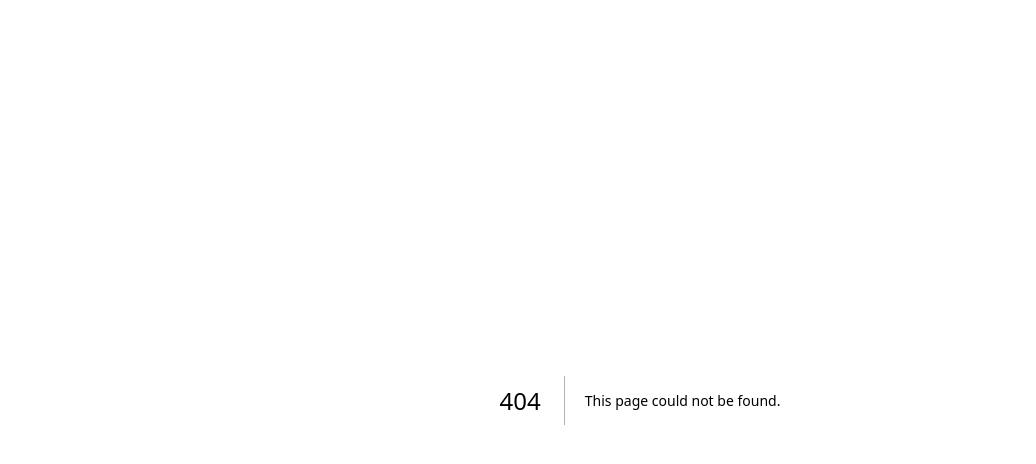
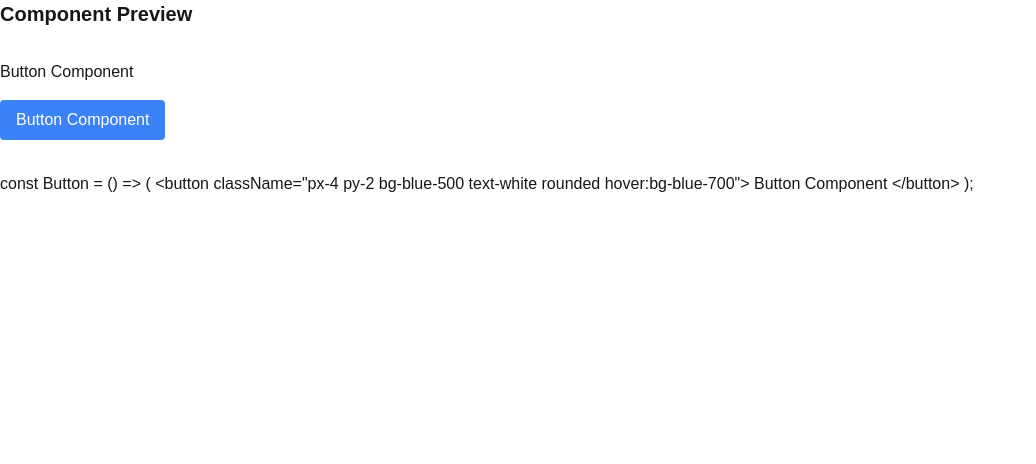
Before and after one commit to Collaborative-Open-Source-Projects/ready-frontend, a Next.js app: page /test in a window 1280 px wide. Before the commit this address had no page. Shown: the top 464 px of the page, without its empty margins (0-1036 px from the left). Built offline with nearby package versions, Linux system fonts and the light colour scheme.

Commit message:
create component page

```diff
--- /dev/null
+++ b/app/components/Button.jsx
@@ -0,0 +1,7 @@
+const Button = () => (
+    <button className="px-4 py-2 bg-blue-500 text-white rounded hover:bg-blue-700">
+      Button Component
+    </button>
+  );
+
+  export default Button;
--- /dev/null
+++ b/app/components/CodeSnippet.jsx
@@ -0,0 +1,7 @@
+const CodeSnippet = ({ code }) => (
+    <div>
+      {code}
+    </div>
+  );
+
+  export default CodeSnippet;
--- a/app/page.js
+++ b/app/page.js
@@ -5,7 +5,7 @@ export default function Home() {
   return (
     <div>
 
-        <Header />
+    <Header />
 
     <div className="grid grid-rows-[20px_1fr_20px] items-center justify-items-center min-h-screen p-8 pb-20 gap-16 sm:p-20 font-[family-name:var(--font-geist-sans)]">
       <main className="flex flex-col gap-8 row-start-2 items-center sm:items-start">
--- /dev/null
+++ b/app/test/page.jsx
@@ -0,0 +1,23 @@
+import Button from '../components/Button';
+import CodeSnippet from '../components/CodeSnippet';
+
+const buttonCode = `
+const Button = () => (
+  <button className="px-4 py-2 bg-blue-500 text-white rounded hover:bg-blue-700">
+    Button Component
+  </button>
+);
+`;
+
+export default function Test() {
+  return (
+    <div>
+      <h1 className="text-xl font-bold">Component Preview</h1>
+      <div className="my-8">
+        <h2 className="mb-4">Button Component</h2>
+        <Button />
+      </div>
+      <CodeSnippet code={buttonCode} />
+    </div>
+  );
+}
```
